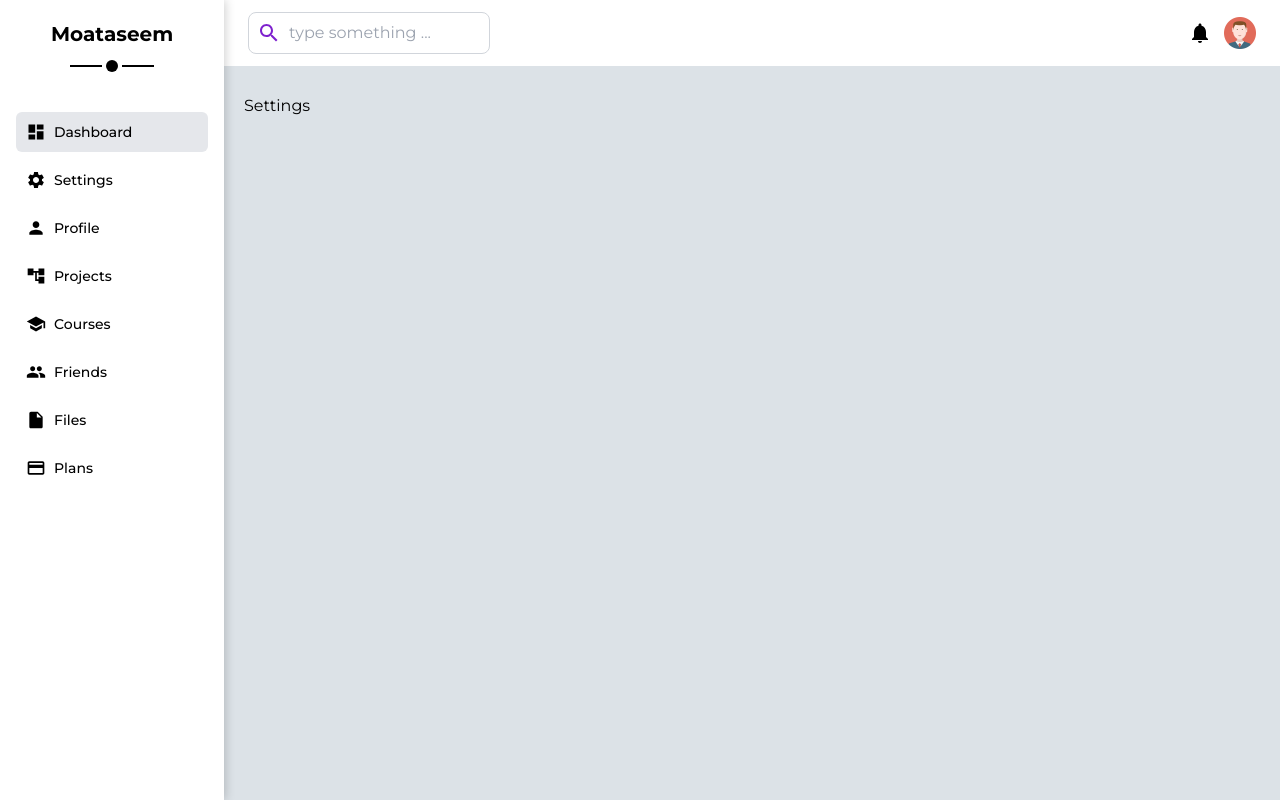
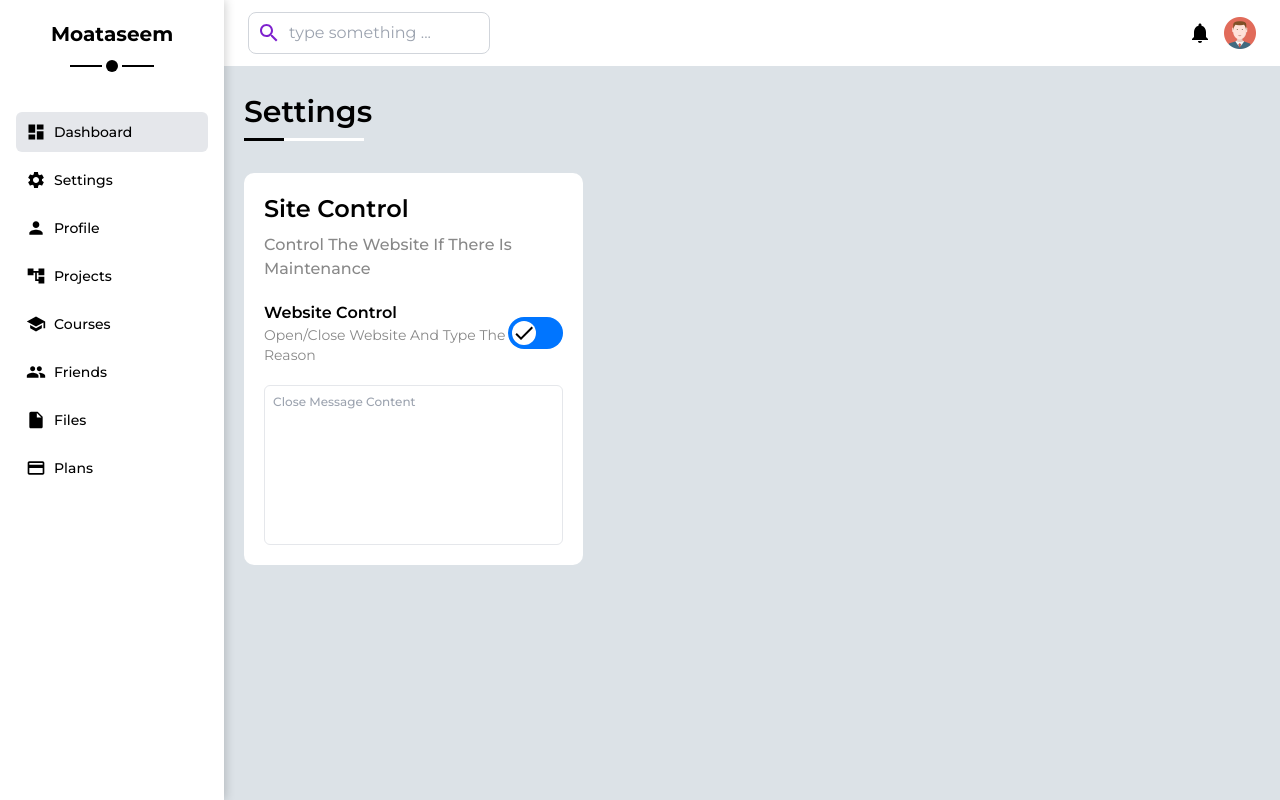
Before and after one commit to mo3taseem666/Big-One, a React (Vite) app: page /Settings in a window 1280 px wide. Built offline with nearby package versions, Linux system fonts and the light colour scheme.

Commit message:
add : added Site Control part

```diff
--- /dev/null
+++ b/src/Golbal Components/DivHeader.jsx
@@ -0,0 +1,10 @@
+import React from 'react';
+
+export default function DivHeader({title,details}) {
+    return (
+        <div className="flex flex-col gap-2">
+            <p className="text-2xl font-semibold">{title}</p>
+            <p className="text-[#888] font-medium">{details}</p>
+        </div>
+    );
+}
--- /dev/null
+++ b/src/Golbal Components/GlobalClasses.jsx
@@ -0,0 +1,6 @@
+import React from 'react';
+
+export function GlobalClasses() {
+    const mainDiv = 'bg-white rounded-[10px] gap-5 p-5 flex flex-col';
+    return { mainDiv };
+}
--- /dev/null
+++ b/src/Golbal Components/OnOff.jsx
@@ -0,0 +1,20 @@
+import React, { useState } from 'react';
+import CheckIcon from '@mui/icons-material/Check';
+import CloseIcon from '@mui/icons-material/Close';
+
+export default function OnOff({ enabled }) {
+    const [on, setOn] = useState(enabled || true);
+    return (
+        <div
+            onClick={() => setOn(!on)}
+            className={`${on ? 'bg-[#0075ff]' : 'bg-[#ccc]'} rounded-full relative p-1 h-8 duration-200 w-[65px]`}
+        >
+            <div
+                style={{ left: on ? `${4}px` : `${37}px` }}
+                className={`size-6 bg-white rounded-full absolute transition-all flex items-center justify-center `}
+            >
+                {on ? <CheckIcon /> : <CloseIcon />}
+            </div>
+        </div>
+    );
+}
--- /dev/null
+++ b/src/Pages/Settings/Components/SiteControl.jsx
@@ -0,0 +1,23 @@
+import React from 'react';
+import DivHeader from '../../../Golbal Components/DivHeader';
+import { GlobalClasses } from '../../../Golbal Components/GlobalClasses';
+import WebsiteControl from '../Mini Components/WebsiteControl';
+
+export default function SiteControl() {
+    const { mainDiv } = GlobalClasses();
+    return (
+        <div className={`${mainDiv}`}>
+            <DivHeader
+                title="Site Control"
+                details="Control The Website If There Is Maintenance"
+            />
+            <WebsiteControl />
+            <textarea
+                placeholder="Close Message Content"
+                className="resize-none p-2 text-xs font-medium h-40 focus:outline-none border rounded-md"
+                name="wc"
+                id="wc"
+            />
+        </div>
+    );
+}
--- /dev/null
+++ b/src/Pages/Settings/Mini Components/WebsiteControl.jsx
@@ -0,0 +1,14 @@
+import React from 'react'
+import OnOff from '../../../Golbal Components/OnOff'
+
+export default function WebsiteControl() {
+  return (
+    <div className='flex justify-between items-center'>
+        <div>
+            <p className='font-semibold'>Website Control</p>
+            <p className='text-[#888] text-sm'>Open/Close Website And Type The Reason</p>
+        </div>
+        <OnOff />
+    </div>
+  )
+}
--- a/src/Pages/Settings/Settings.jsx
+++ b/src/Pages/Settings/Settings.jsx
@@ -1,7 +1,14 @@
-import React from 'react'
+import React from 'react';
+import Header from '../../Golbal Components/Header';
+import SiteControl from './Components/SiteControl';
 
 export default function Settings() {
-  return (
-    <div>Settings</div>
-  )
+    return (
+        <>
+            <Header header="Settings" />
+            <div className="grid xs:grid-cols-1 sm:grid-cols-2 grid-cols-3 ">
+              <SiteControl />
+            </div>
+        </>
+    );
 }
--- a/tailwind.config.js
+++ b/tailwind.config.js
@@ -4,6 +4,7 @@ export default {
   theme: {
     screens: {
       'xs' : {'min': '10px', 'max': '767px'} ,
+      'sm' : {'min': '768px', 'max': '1187px'} ,
       'cus': {'min': '10px', 'max': '1187px'},
       'cus2': {'min': '1188px', 'max': '1666px'},
       'cus3': {'min': '1667px', 'max': '5000px'},
```
